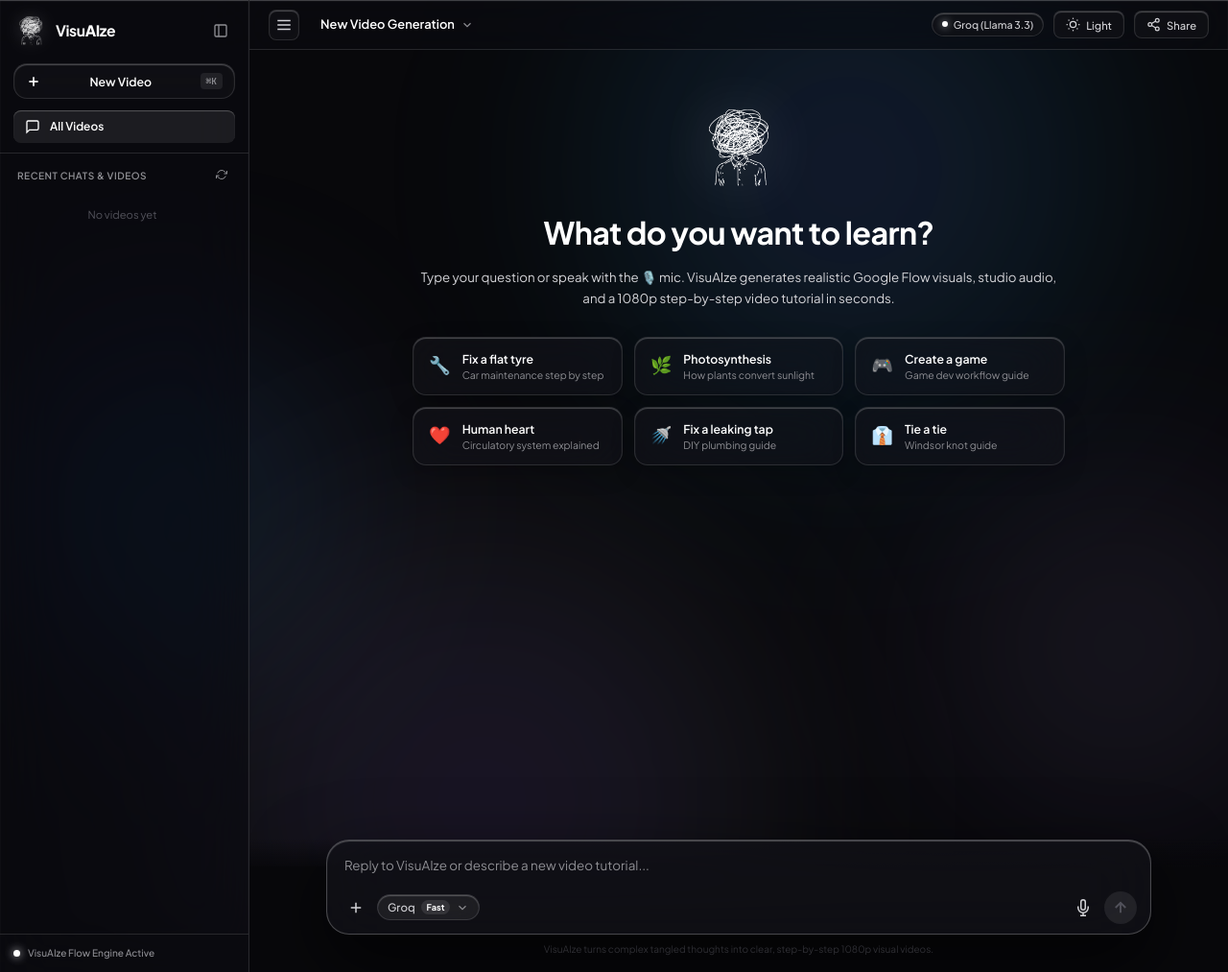
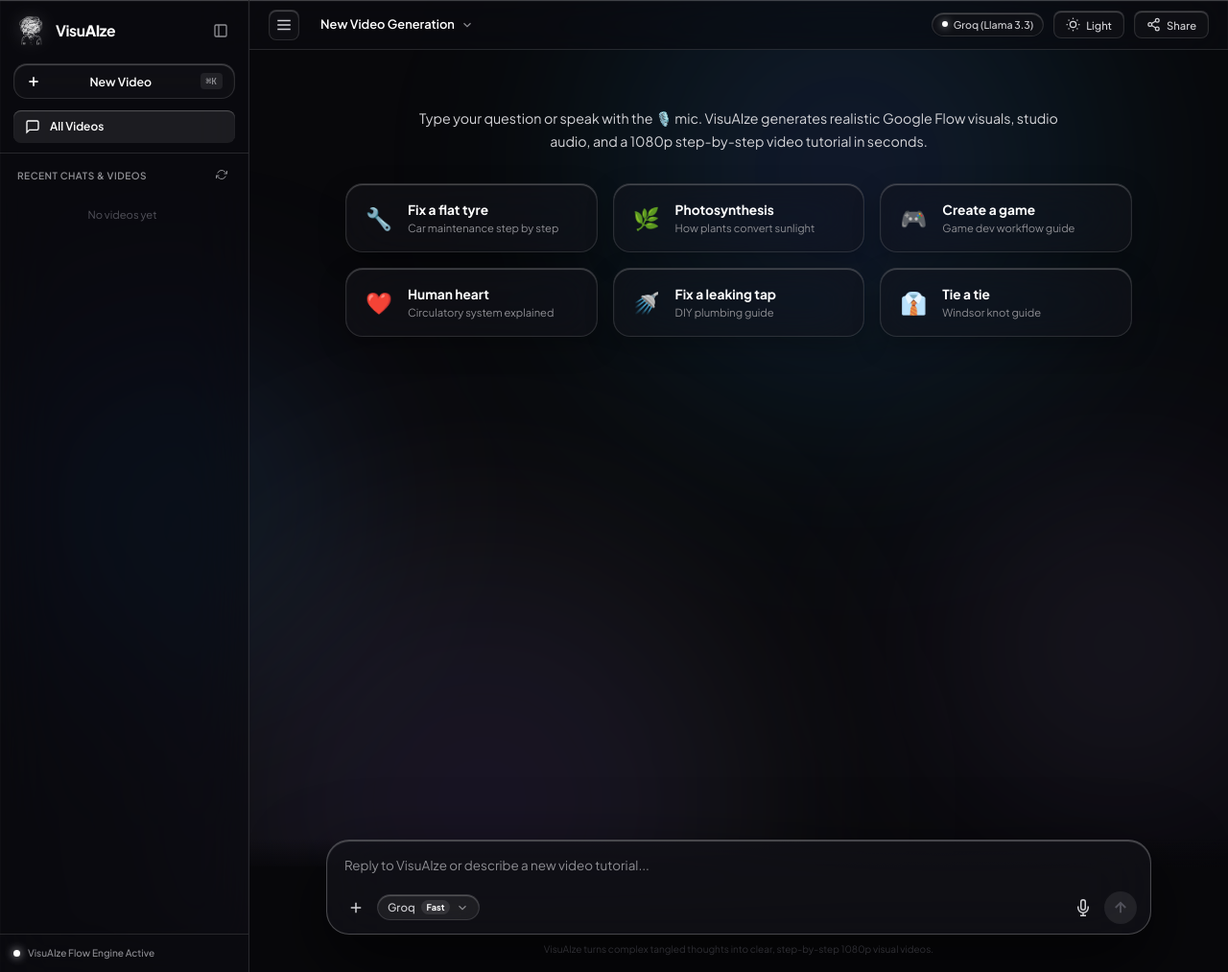
Before and after one commit to naveenkumarr24cs-a11y/VisuAIze-, a Flask app: page / in a window 1280 px wide. Shown: the whole page at 96% size. Run offline with Flask 3, Linux system fonts and the light colour scheme; data that the repository does not hold is empty.

Commit message:
feat: Remove concentric blue circles from video title cards, clean brand intro, and make homepage studio cards spacious and prominent

```diff
--- a/static/css/style.css
+++ b/static/css/style.css
@@ -717,65 +717,78 @@ html, body {
   margin-bottom: 12px;
 }
 
+.welcome-hero {
+  margin: 36px auto 26px;
+  text-align: center;
+  max-width: 820px;
+  width: 100%;
+}
+
 .hero-subtitle {
-  font-size: 0.95rem;
+  font-size: 1.02rem;
   color: var(--text-secondary);
-  line-height: 1.6;
-  margin-bottom: 30px;
-}
-
-/* Liquid Glass Prompt Chips */
+  line-height: 1.65;
+  margin-bottom: 32px;
+  max-width: 700px;
+  margin-left: auto;
+  margin-right: auto;
+}
+
+/* Liquid Glass Prompt Chips (Slightly Bigger & Spacious) */
 .prompt-chips-grid {
   display: grid;
-  grid-template-columns: repeat(auto-fit, minmax(200px, 1fr));
-  gap: 12px;
+  grid-template-columns: repeat(auto-fit, minmax(240px, 1fr));
+  gap: 16px;
+  width: 100%;
 }
 
 .prompt-chip {
   display: flex;
-  align-items: flex-start;
-  gap: 12px;
-  padding: 14px 16px;
+  align-items: center;
+  gap: 16px;
+  padding: 18px 20px;
   background: var(--bg-glass-card);
-  backdrop-filter: blur(24px) saturate(180%);
-  -webkit-backdrop-filter: blur(24px) saturate(180%);
+  backdrop-filter: blur(28px) saturate(180%);
+  -webkit-backdrop-filter: blur(28px) saturate(180%);
   border: 1px solid var(--border);
-  box-shadow: var(--glass-specular), 0 8px 24px rgba(0, 0, 0, 0.2);
-  border-radius: var(--radius-md);
+  box-shadow: var(--glass-specular), 0 10px 28px rgba(0, 0, 0, 0.25);
+  border-radius: var(--radius-lg);
   color: var(--text-primary);
   cursor: pointer;
   text-align: left;
   font-family: inherit;
-  transition: all 0.22s cubic-bezier(0.16, 1, 0.3, 1);
+  transition: all 0.24s cubic-bezier(0.16, 1, 0.3, 1);
 }
 
 .prompt-chip:hover {
   background: var(--bg-glass-hover);
   border-color: var(--border-hover);
-  transform: translateY(-2px);
-  box-shadow: var(--glass-specular), 0 14px 36px rgba(0, 0, 0, 0.4);
+  transform: translateY(-3px) scale(1.01);
+  box-shadow: var(--glass-specular), 0 18px 44px rgba(0, 0, 0, 0.45);
 }
 
 .chip-icon {
-  font-size: 1.3rem;
+  font-size: 1.6rem;
   flex-shrink: 0;
-  margin-top: 2px;
+  display: flex;
+  align-items: center;
+  justify-content: center;
 }
 
 .chip-content {
   display: flex;
   flex-direction: column;
-  gap: 2px;
+  gap: 3px;
 }
 
 .chip-title {
-  font-size: 0.88rem;
-  font-weight: 600;
+  font-size: 0.98rem;
+  font-weight: 700;
   color: var(--text-primary);
 }
 
 .chip-desc {
-  font-size: 0.75rem;
+  font-size: 0.8rem;
   color: var(--text-muted);
 }
 
--- a/templates/index.html
+++ b/templates/index.html
@@ -112,15 +112,11 @@
     <div class="chat-scroll-area" id="chatScrollArea">
       <div class="chat-thread" id="chatThread">
 
-        <!-- Welcome Hero (Main Logo: Clean White Tangled Thoughts on Dark Canvas) -->
+        <!-- Welcome Hero (Clean, Spacious, Slightly Bigger Homepage Studio Layout) -->
         <div class="welcome-hero" id="welcomeHero">
-          <div class="hero-logo-wrap">
-            <img src="/static/img/main_logo.png" alt="VisuAIze Main Logo" class="hero-main-logo"/>
-          </div>
-          <h1 class="hero-title">What do you want to learn?</h1>
           <p class="hero-subtitle">Type your question or speak with the 🎙️ mic. VisuAIze generates realistic Google Flow visuals, studio audio, and a 1080p step-by-step video tutorial in seconds.</p>
 
-          <!-- Suggestion Chips Grid -->
+          <!-- Suggestion Chips Grid (Slightly Bigger, Premium Glass Studio Cards) -->
           <div class="prompt-chips-grid">
             <button class="prompt-chip" data-prompt="How do I change a flat tyre on a car?">
               <span class="chip-icon">🔧</span>
```
Also changed, not shown: image_generator.py (+4 -4 lines), video_assembler.py (+9 -13 lines).
